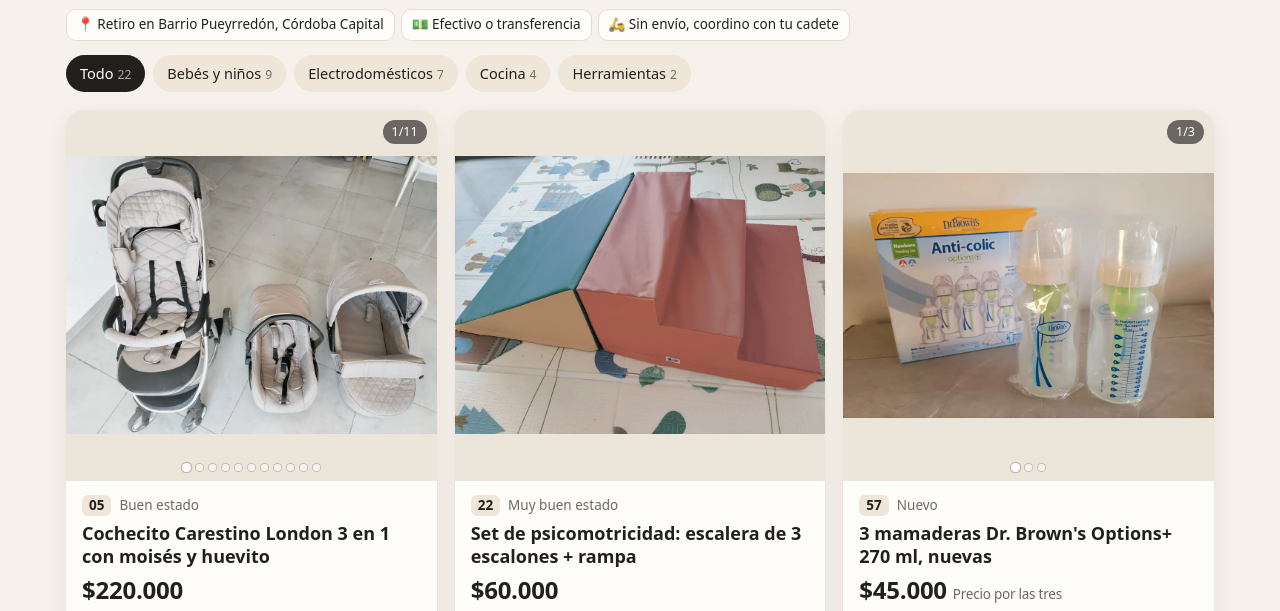
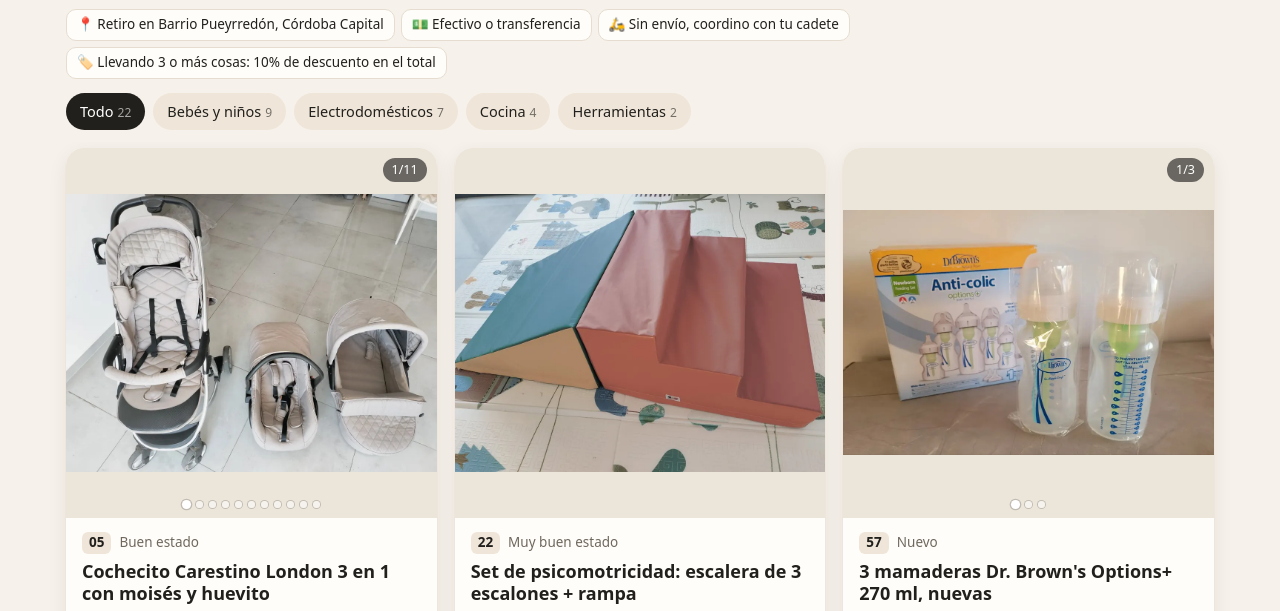
Before and after one commit to dmtrml/venta-mudanza, a plain HTML site: page index.html in a window 1280 px wide. Shown: the part 119-730 px from the top of the page. Drawn offline with Linux system fonts and the light colour scheme.

Commit message:
Скидка 10% при покупке от 3 вещей (ES/RU)
Co-Authored-By: Claude Opus 5.5 <noreply@anthropic.com>

```diff
--- a/index.html
+++ b/index.html
@@ -159,7 +159,7 @@ var T = {
   es:{
     h1:'Vendo todo <span>por mudanza</span>',
     lead:'Me mudo y vendo lo que no me llevo: cosas de bebé, electrodomésticos, herramientas y más. Todo usado y en buen estado.',
-    facts:['📍 Retiro en Barrio Pueyrredón, Córdoba Capital','💵 Efectivo o transferencia','🛵 Sin envío, coordino con tu cadete'],
+    facts:['📍 Retiro en Barrio Pueyrredón, Córdoba Capital','💵 Efectivo o transferencia','🛵 Sin envío, coordino con tu cadete','🏷️ Llevando 3 o más cosas: 10% de descuento en el total'],
     all:'Todo', wa:'Escribir por WhatsApp', tg:'Escribir por Telegram', more:'Ver', back:'← Volver', share:'Compartir', copied:'Link copiado',
     msg:'Hola, me interesa: ', estado:'Estado', num:'Artículo',
     vendido:'VENDIDO', reservado:'RESERVADO', sold:'Ya se vendió', resNote:'Reservado: podés escribir por si se libera',
@@ -170,7 +170,7 @@ var T = {
   ru:{
     h1:'Распродажа <span>перед переездом</span>',
     lead:'Переезжаю и продаю то, что не забираю: детские вещи, технику, инструменты и другое. Всё б/у в хорошем состоянии.',
-    facts:['📍 Самовывоз: Barrio Pueyrredón, Córdoba Capital','💵 Наличные или перевод','🛵 Не доставляю, передам вашему курьеру'],
+    facts:['📍 Самовывоз: Barrio Pueyrredón, Córdoba Capital','💵 Наличные или перевод','🛵 Не доставляю, передам вашему курьеру','🏷️ От 3 вещей — скидка 10% на всё'],
     all:'Все', wa:'Написать в WhatsApp', tg:'Написать в Telegram', more:'Подробнее', back:'← Назад', share:'Поделиться', copied:'Ссылка скопирована',
     msg:'Здравствуйте, интересует: ', estado:'Состояние', num:'Номер',
     vendido:'ПРОДАНО', reservado:'БРОНЬ', sold:'Уже продано', resNote:'Забронировано: можно написать на случай, если освободится',
```
